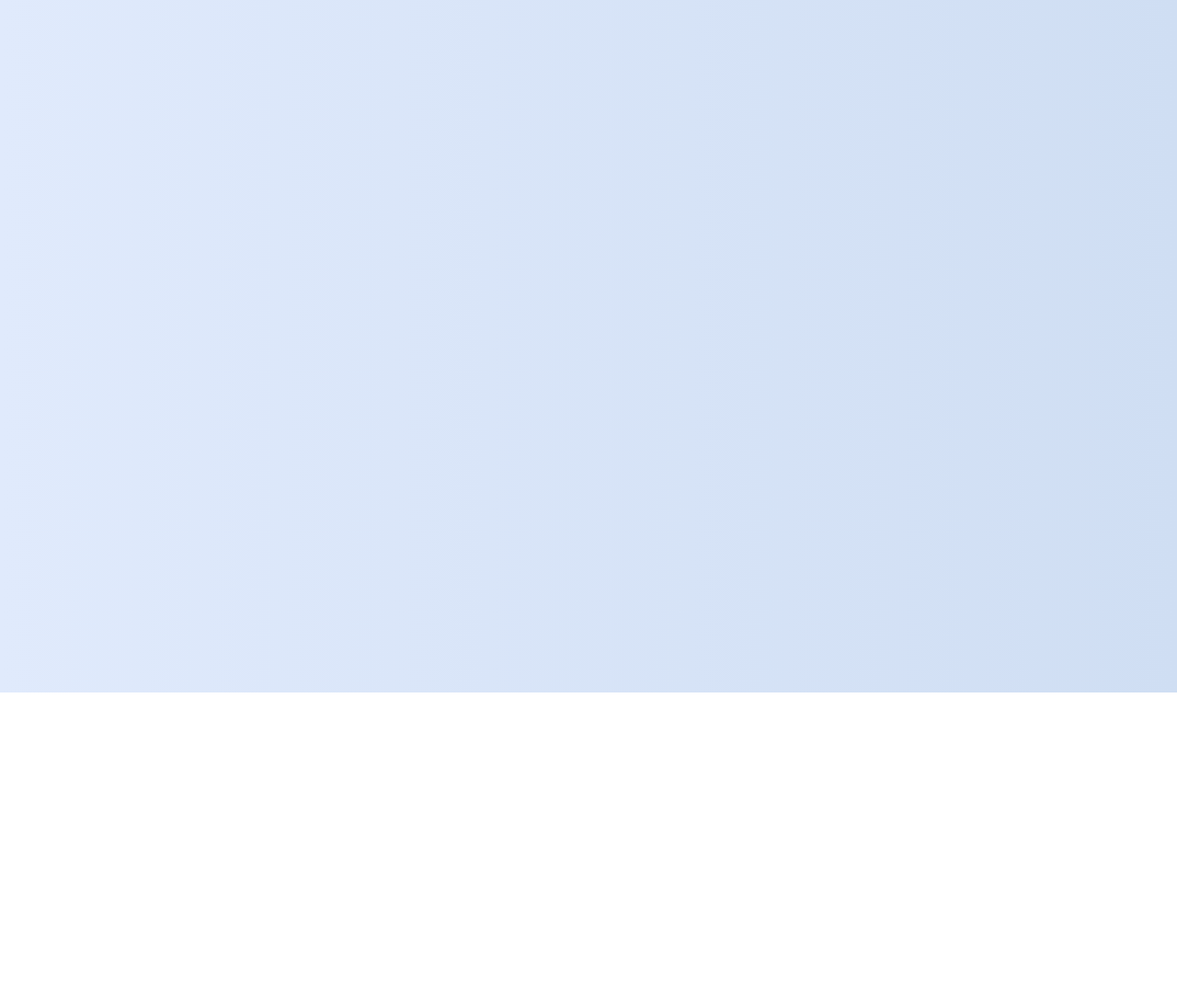
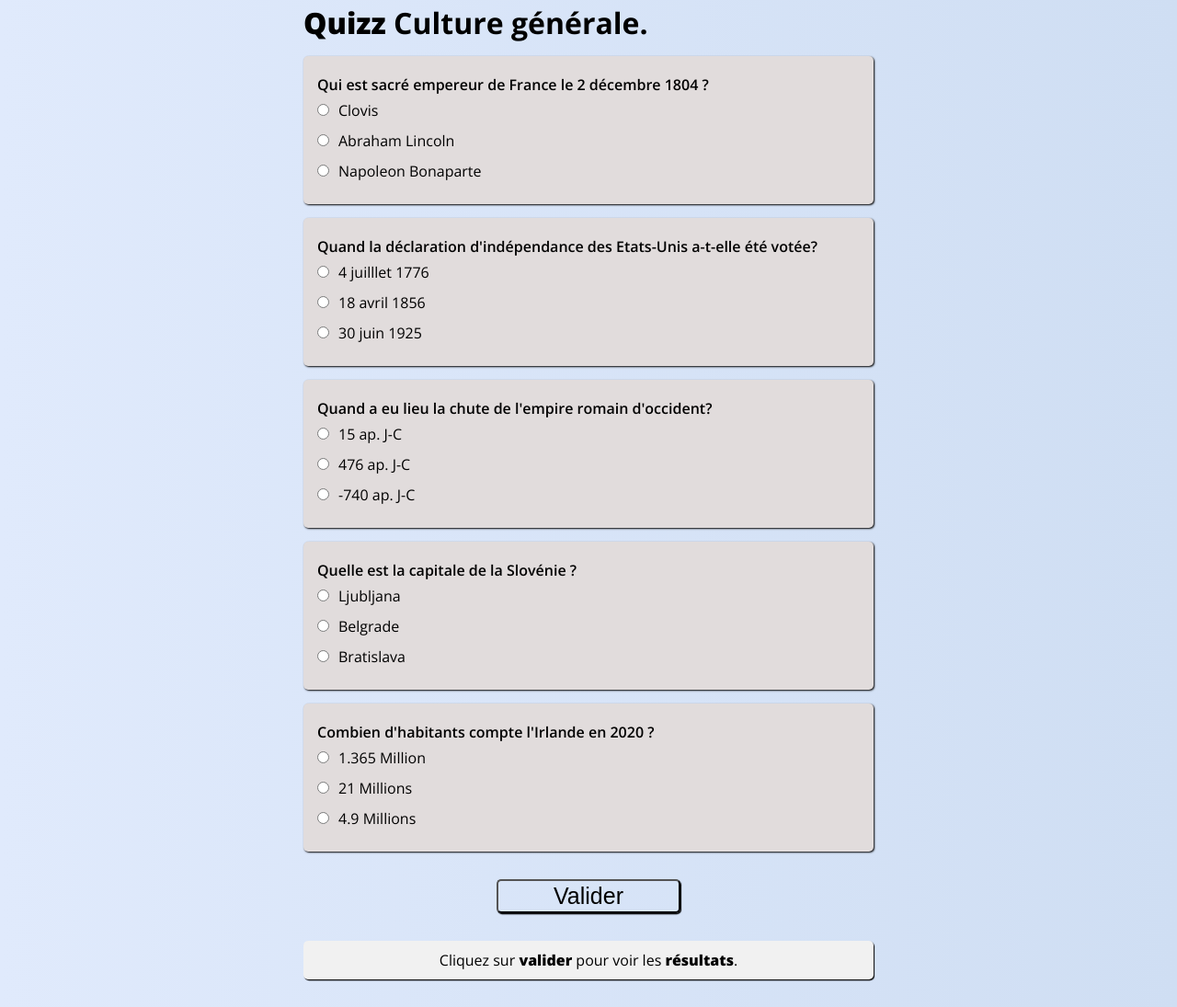
Before and after one commit to joker1617/QuizzJSP2, a plain HTML site: page index.html in a window 1280 px wide. Shown: the part 47-1142 px from the top of the page at 92% size. Before the commit the page ends 800 px from the top, so only its background shows below. Drawn offline with nearby package versions, Linux system fonts and the light colour scheme.

Commit message:
fin html et css

```diff
--- a/index.html
+++ b/index.html
@@ -1,5 +1,6 @@
 <!DOCTYPE html>
 <html lang="fr">
+
 <head>
   <meta charset="UTF-8" />
   <meta name="viewport" content="width=device-width, initial-scale=1.0" />
@@ -7,11 +8,80 @@
   <link rel="stylesheet" href="style.css" />
   <link rel="preconnect" href="https://fonts.googleapis.com">
   <link rel="preconnect" href="https://fonts.gstatic.com" crossorigin>
-    <link href="https://fonts.googleapis.com/css2?family=Open+Sans:wght@300;400;500;600;700;800&family=Roboto:wght@100;300;400;500;700;900&display=swap" rel="stylesheet">
+  <link
+    href="https://fonts.googleapis.com/css2?family=Open+Sans:wght@300;400;500;600;700;800&family=Roboto:wght@100;300;400;500;700;900&display=swap"
+    rel="stylesheet">
 </head>
+
 <body>
 
+  <div class="container">
+    <h1><span>Quizz</span> Culture générale. <div class="logo-h1"></div>
+    </h1>
+
+    <form class="quizz-container">
+
+      <div class="question1 card">
+
+        <p><label for="question1">Qui est sacré empereur de France le 2 décembre 1804 ?</label></br>
+          <input type="radio" id="response1Q1" name="responseQ1" value="response1Q1" required>Clovis</br>
+          <input type="radio" id="response2Q1" name="responseQ1" value="response2Q1" required>Abraham Lincoln</br>
+          <input type="radio" id="response3Q1" name="responseQ1" value="response3Q1" required>Napoleon Bonaparte</br>
+        </p>
+
+      </div>
+
+      <div class="question2 card">
+
+        <p><label for="question2">Quand la déclaration d'indépendance des Etats-Unis a-t-elle été votée?</label></br>
+          <input type="radio" id="response1Q2" name="responseQ2" value="response1Q2" required>4 juilllet 1776</br>
+          <input type="radio" id="response2Q2" name="responseQ2" value="response2Q2" required>18 avril 1856</br>
+          <input type="radio" id="response3Q2" name="responseQ2" value="response3Q2" required>30 juin 1925</br>
+        </p>
+
+      </div>
+
+      <div class="question3 card">
+
+        <p><label for="question3">Quand a eu lieu la chute de l'empire romain d'occident?</label></br>
+          <input type="radio" id="response1Q3" name="responseQ3" value="response1Q3" required>15 ap. J-C</br>
+          <input type="radio" id="response2Q3" name="responseQ3" value="response2Q3" required>476 ap. J-C</br>
+          <input type="radio" id="response3Q3" name="responseQ3" value="response3Q3" required>-740 ap. J-C</br>
+        </p>
+
+      </div>
+
+      <div class="question4 card">
+
+        <p><label for="question4">Quelle est la capitale de la Slovénie ?</label></br>
+          <input type="radio" id="response1Q4" name="responseQ4" value="response1Q4" required>Ljubljana</br>
+          <input type="radio" id="response2Q4" name="responseQ4" value="response2Q4" required>Belgrade</br>
+          <input type="radio" id="response3Q4" name="responseQ4" value="response3Q4" required>Bratislava</br>
+        </p>
+
+      </div>
+
+      <div class="question5 card">
+
+        <p><label for="question5">Combien d'habitants compte l'Irlande en 2020 ?</label></br>
+          <input type="radio" id="response1Q5" name="responseQ5" value="response1Q5" required>1.365 Million</br>
+          <input type="radio" id="response2Q5" name="responseQ5" value="response2Q5" required>21 Millions</br>
+          <input type="radio" id="response3Q5" name="responseQ5" value="response3Q5" required>4.9 Millions</br>
+        </p>
+
+      </div>
+
+      <button>Valider <span></span></button>
+
+    </form>
+
+    <div class="result">
+      <p>Cliquez sur <span>valider</span> pour voir les <span>résultats</span>.</p>
+    </div>
+
+  </div>
 
   <script src="app.js"></script>
 </body>
+
 </html>
--- a/style.css
+++ b/style.css
@@ -12,3 +12,58 @@ body {
   background: linear-gradient(to right, #e0eafc, #cfdef3);
   padding: clamp(20px, 5vw, 50px) 20px 10px;
 }
+
+.container {
+  width: 50%;
+  margin: 0 auto;
+}
+
+.container span {
+  font-weight: 900;
+}
+
+.card {
+  background-color: rgb(225, 220, 220);
+  margin: 15px 0;
+  box-shadow: 1px 1px 2px;
+  border-radius: 5px;
+}
+
+.card p {
+  padding: 20px 0 20px 15px;
+}
+
+.card input {
+  margin: 10px 10px 10px 0;
+}
+
+.card label {
+  font-weight: 600;
+}
+
+button {
+  display: flex;
+  background-color: #f1f1f1;
+  margin: 30px auto;
+  font-size: 25px;
+  padding: 2px 0;
+  width: 200px;
+  box-shadow: 1px 1.2px 1px;
+  border-radius: 5px;
+  background: none;
+  text-align: center;
+  justify-content: center;
+}
+
+.result {
+  display: flex;
+  text-align: center;
+  justify-content: center;
+  width: 100%;
+  background-color: #f1f1f1;
+  box-shadow: 1px 1.2px 1px;
+  border-radius: 5px;
+  margin-bottom: 20px;
+  padding: 10px 0;
+
+}
```
Lines whose indentation alone changed are shown as unchanged.
